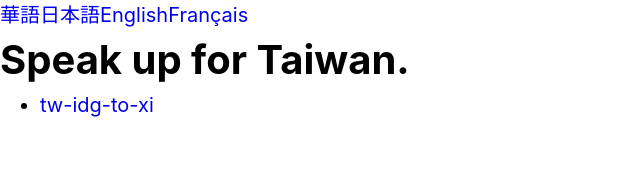
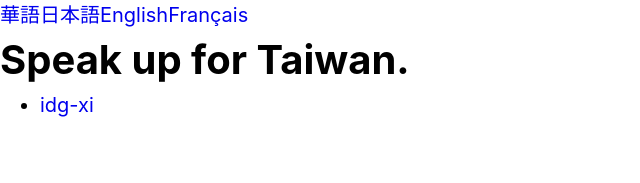
Before and after one commit to chihaoyo/speak-up-for-taiwan, a Nuxt app: page / in a window 1280 px wide. Shown: the top 183 px of the page, without its empty margins (0-640 px from the left). Built offline with nearby package versions, Linux system fonts and the light colour scheme.

Commit message:
Move tw-idg-to-xi to idg-xi

```diff
--- a/pages/tw-idg-to-xi.vue
+++ b/pages/idg-xi.vue
@@ -80,7 +80,7 @@
 }
 </i18n>
 <template>
-<div class="page tw-idg-to-xi">
+<div class="page idg-xi">
   <h1>{{ $t('title') }}</h1>
   <div class="markdown" v-html="markdown($t('1-1'))" />
   <div class="markdown" v-html="markdown($t('1-2'))" />
@@ -109,7 +109,7 @@
 </script>
 
 <style lang="scss">
-.page.tw-idg-to-xi {
+.page.idg-xi {
 
 }
 </style>
--- a/pages/index.vue
+++ b/pages/index.vue
@@ -2,10 +2,10 @@
 <i18n>
 {
   "tw": {
-    "tw-idg-to-xi": "台灣原住民族致中國習近平主席"
+    "idg-xi": "台灣原住民族致中國習近平主席"
   },
   "en": {
-    "tw-idg-to-xi": "Indigenous Peoples of Taiwan to President Xi Jinping of China"
+    "idg-xi": "Indigenous Peoples of Taiwan to President Xi Jinping of China"
   }
 }
 </i18n>
@@ -13,7 +13,7 @@
 <div class="page index">
   <h1>Speak up for Taiwan.</h1>
   <ul>
-    <li><nuxt-link :to="{ path: '/tw-idg-to-xi' }">{{ $t('tw-idg-to-xi') }}</nuxt-link>
+    <li><nuxt-link :to="{ path: '/idg-xi' }">{{ $t('idg-xi') }}</nuxt-link>
     </li>
   </ul>
 </div>
```
